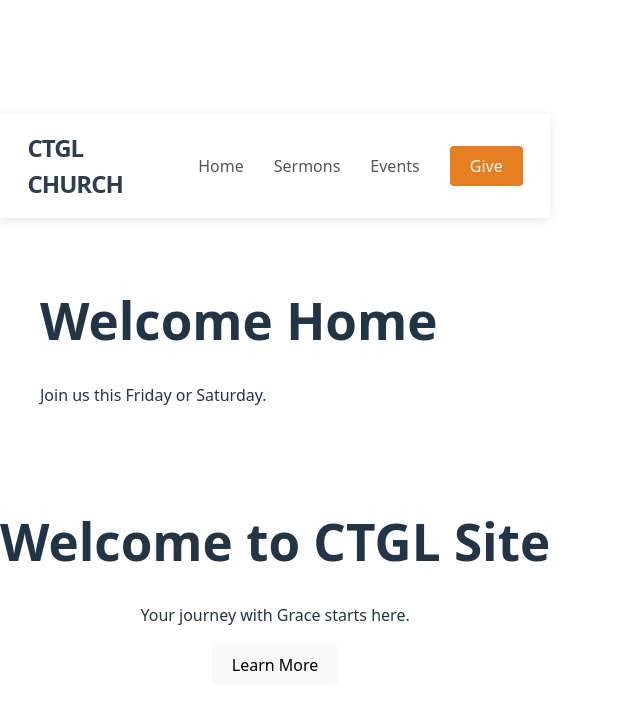
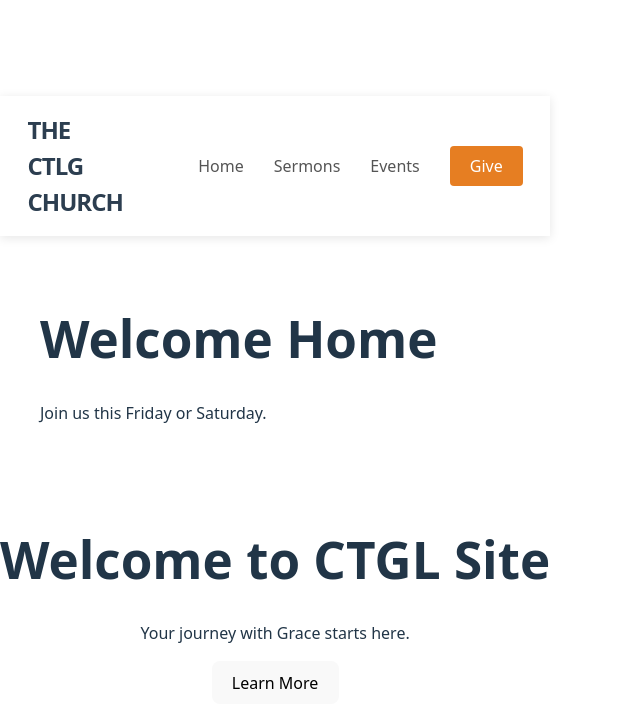
Before and after one commit to sallymarie-dev/ctlg-site, a React (Vite) app: page / in a window 1280 px wide. Shown: the top 728 px of the page, without its empty margins (0-640 px from the left). Built offline with nearby package versions, Linux system fonts and the light colour scheme.

Commit message:
created css and basic text for welcome page

```diff
--- a/src/components/NavBar.jsx
+++ b/src/components/NavBar.jsx
@@ -1,7 +1,7 @@
 export default function Navbar() {
     return (
         <nav className="navbar">
-      <div className="nav-logo">CTGL CHURCH</div>
+            <div className="nav-logo"> THE <br /> CTLG CHURCH </div>
             <ul className="nav-links">
                 <li className="nav-item">Home</li>
                 <li className="nav-item">Sermons</li>
```
Lines whose indentation alone changed are shown as unchanged.
